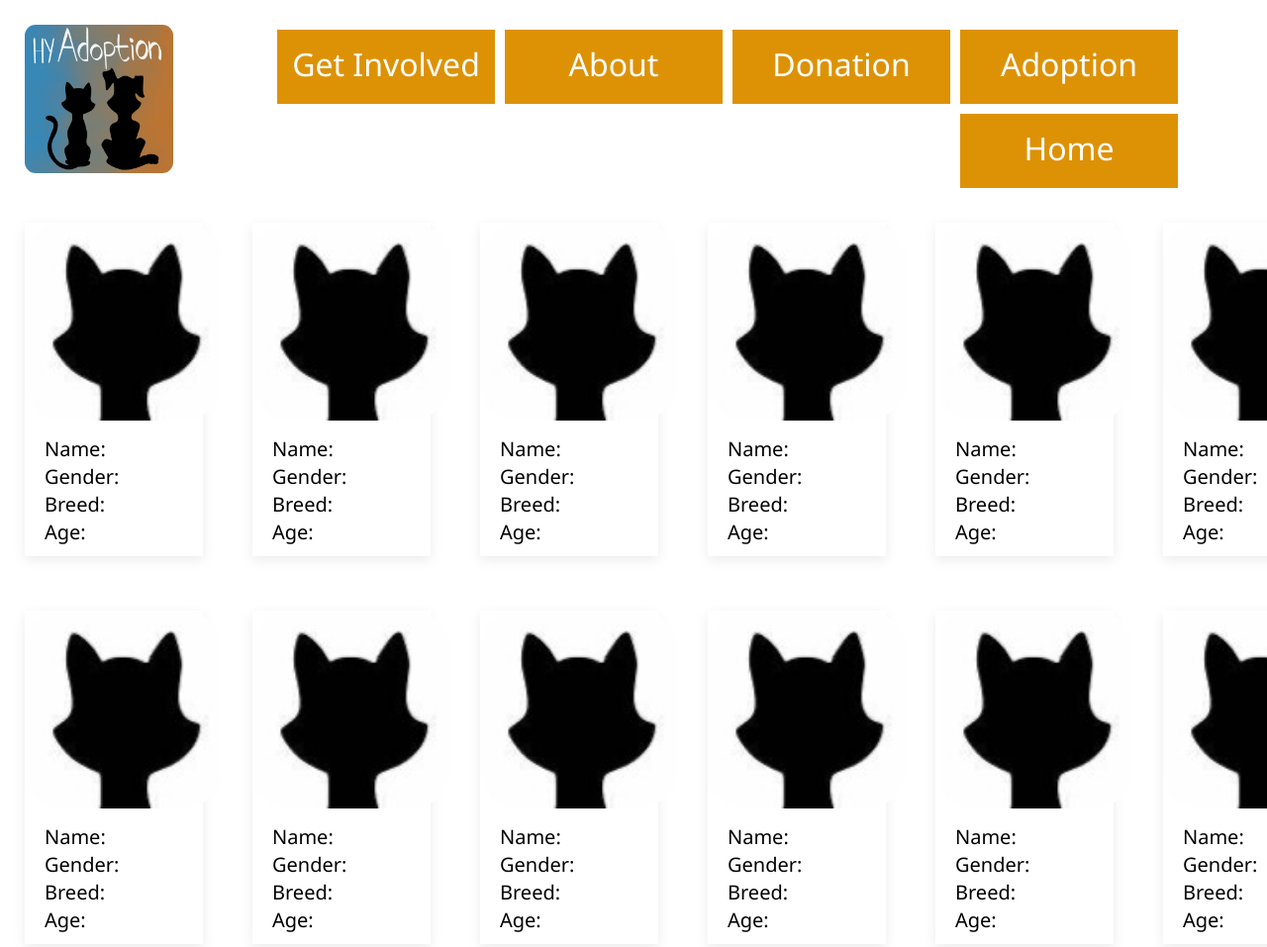
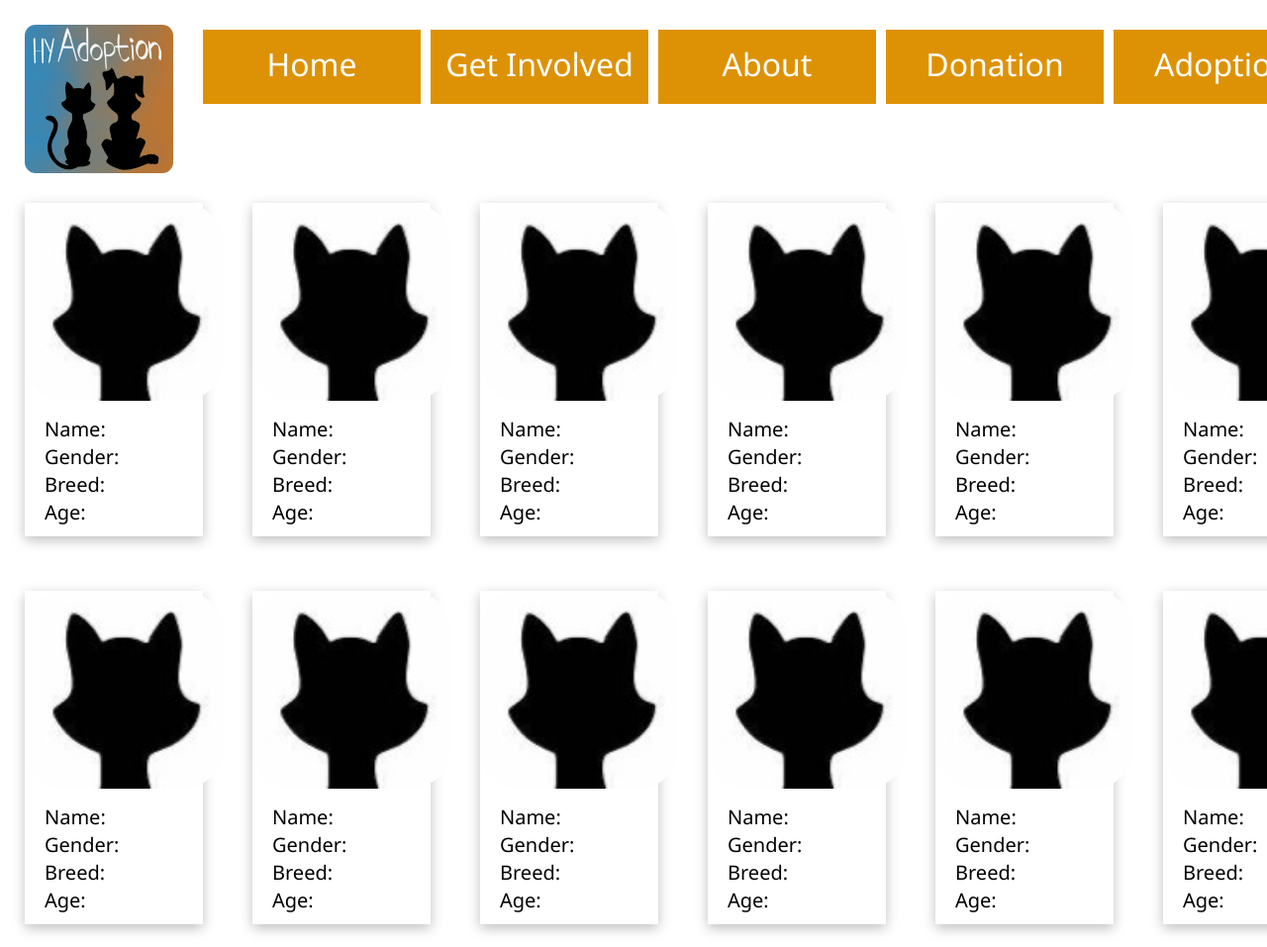
Before and after one commit to Wonder3r/HY-Pet-Adoption, a plain HTML site: page cat.html in a window 1280 px wide. Shown: the top 957 px of the page at 99% size. Drawn offline with Linux system fonts and the light colour scheme.

Commit message:
final.update

```diff
--- a/abtHY.css
+++ b/abtHY.css
@@ -10,7 +10,7 @@ body{
 }
 
 header {
-  margin: 25px 180px;
+  margin: 25px 25px;
 }
 
 .nav-container ul{
--- a/animal-pic.css
+++ b/animal-pic.css
@@ -10,7 +10,7 @@ body{
 }
 
 header {
-  margin: 25px 180px;
+  margin: 25px 25px;
 }
 
 .nav-container ul{
@@ -77,7 +77,7 @@ header{
 
 .pic{
   width: 80%;
-  box-shadow: rgba(0, 0, 0, 0.08) 0px 4px 12px;
+  box-shadow: rgba(0, 0, 0, 0.253) 0px 4px 12px;
   margin-bottom: 50px;
   margin-left: 25px;
 }
--- a/donation.css
+++ b/donation.css
@@ -10,7 +10,7 @@ body{
 }
 
 header {
-  margin: 25px 180px;
+  margin: 25px 25px;
 }
 
 .nav-container ul{
--- a/index.css
+++ b/index.css
@@ -10,7 +10,7 @@ body{
 }
 
 header {
-  margin: 25px 180px;
+  margin: 25px 25px;
 }
 
 .nav-container ul{
@@ -84,7 +84,6 @@ header{
 }
 
 .announcements{
-  display: flexbox;
   background-color:  rgb(221, 146, 6);
   font-size: 28px;
 }
@@ -112,7 +111,6 @@ header{
 }
 
 .featured{
-  display: flexbox;
   background-color: rgba(10, 141, 193, 0.815);
   font-size: 28px;
   color: white;
@@ -148,7 +146,6 @@ header{
 }
 
 .info{
-  display: flexbox;
   background-color: rgba(10, 141, 193, 0.815);
   color: white;
  }
@@ -180,7 +177,6 @@ header{
  }
 
  .news-email{
-  display: flexbox;
   font-size: 23px;
   background-color: rgba(10, 141, 193, 0.815);
   color: white;
--- a/involved.css
+++ b/involved.css
@@ -10,7 +10,7 @@ body{
 }
 
 header {
-  margin: 25px 180px;
+  margin: 25px 25px;
 }
 
 .nav-container ul{
@@ -92,7 +92,6 @@ header{
 }
 
 .Get{
-  display: flexbox;
   background-color: rgba(10, 141, 193, 0.815);
   color: white;
 }
```
